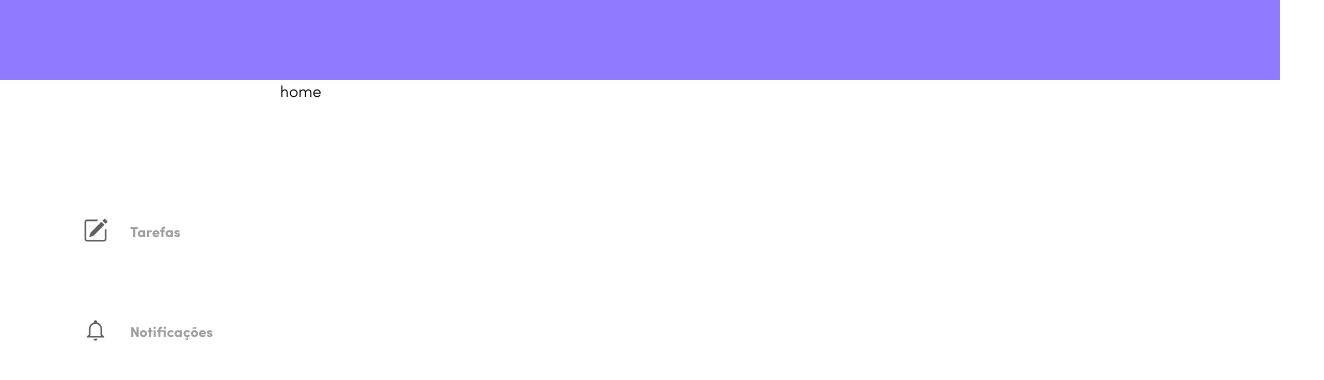
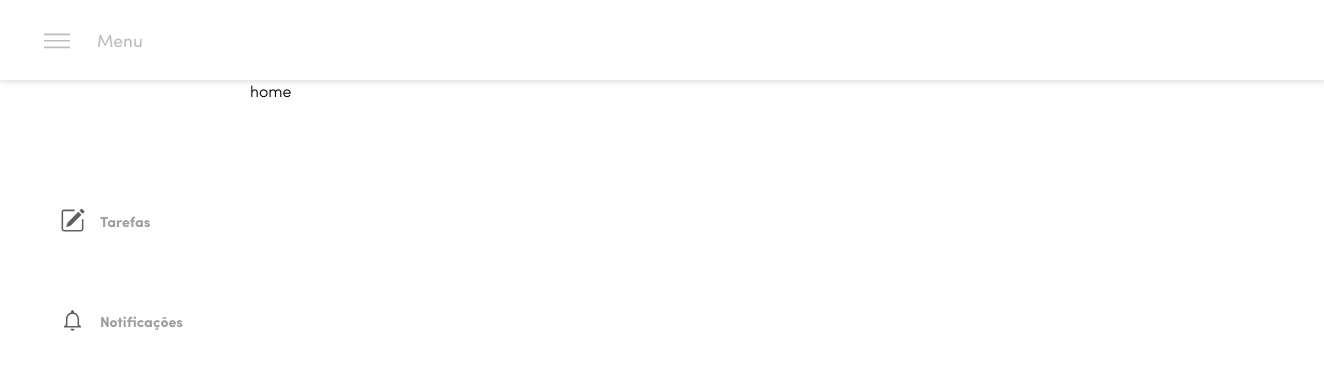
Before and after one commit to giovanijfc/taskuniue, a React (Create React App) app: page /home in a window 1280 px wide. Shown: the top 380 px of the page, 1324 px wide, since content can reach past the window. Built offline with nearby package versions, Linux system fonts and the light colour scheme.

Commit message:
adds implementation header and fixes sidebar

```diff
--- a/src/components/atoms/HeaderSideRoute/HeaderSideRoute.tsx
+++ b/src/components/atoms/HeaderSideRoute/HeaderSideRoute.tsx
@@ -1,6 +1,8 @@
 import React from 'react';
 
 import PrivateRoute from 'components/atoms/PrivateRoute/PrivateRoute';
+
+import useSidebar from 'hooks/useSidebar';
 
 import * as Styled from './styles';
 
@@ -9,20 +11,23 @@ const Sidebar = React.lazy(() =>
   import('components/organisms/Sidebar/Sidebar')
 );
 
-const HeaderSideRoute = ({ component: Component, ...props }) => (
+const HeaderSideRoute = ({ component: Component, ...props }) => {
+  const sidebar = useSidebar(true);
+
+  return (
     <PrivateRoute
       {...props}
       component={Component}
       render={() => (
         <Styled.ContainerRender>
-        <Header />
+          <Header {...sidebar} />
           <Styled.WrapperRow>
-          <Sidebar />
+            <Sidebar {...sidebar} />
             <Component />
           </Styled.WrapperRow>
         </Styled.ContainerRender>
       )}
     />
   );
-
+};
 export default HeaderSideRoute;
--- a/src/components/atoms/Text/Text.tsx
+++ b/src/components/atoms/Text/Text.tsx
@@ -6,6 +6,12 @@ const Text = styled.label<FontGuideTypes>`
   font-size: ${({ size }) => getFontSize(size)};
   color: ${({ color }) => color};
   font-weight: ${({ fontWeight }) => getFontWeight(fontWeight)};
+  webkit-touch-callout: none; /* iOS Safari */
+  -webkit-user-select: none; /* Safari */
+  -khtml-user-select: none; /* Konqueror HTML */
+  -moz-user-select: none; /* Old versions of Firefox */
+  -ms-user-select: none; /* Internet Explorer/Edge */
+  user-select: none;
 `;
 
 export default Text;
--- a/src/components/organisms/Header/Header.tsx
+++ b/src/components/organisms/Header/Header.tsx
@@ -1,9 +1,27 @@
 import React from 'react';
+
+import { SideBarType } from 'hooks/useSidebar';
 
 import * as Styled from './styles';
 
-const Header: React.FC = () => {
-  return <Styled.Container></Styled.Container>;
+const Header: React.FC<SideBarType> = sidebar => {
+  const onClickExpandedMenuHandler = (): void => {
+    if (sidebar.isOpen) return sidebar.close();
+
+    sidebar.open();
+  };
+
+  return (
+    <Styled.Container>
+      <Styled.WrapperOptionMenu>
+        <Styled.MenuIcon
+          isOpen={sidebar.isOpen}
+          onClick={onClickExpandedMenuHandler}
+        />
+        <Styled.StyledTextMenu>Menu</Styled.StyledTextMenu>
+      </Styled.WrapperOptionMenu>
+    </Styled.Container>
+  );
 };
 
 export default Header;
--- a/src/components/organisms/Header/styles.ts
+++ b/src/components/organisms/Header/styles.ts
@@ -1,11 +1,47 @@
 import styled from 'styled-components';
 
+import Text from 'components/atoms/Text/Text';
+
 import COLORS from 'styles/guides/colors';
+import SPACING from 'styles/guides/spacing';
+
+import { VscMenu } from 'react-icons/vsc';
 
 export const Container = styled.div`
   width: 100%;
   height: 80px;
   display: flex;
-  flex-direction: column;
-  background-color: ${COLORS.primary};
+  align-items: center;
+  flex-direction: row;
+  background-color: ${COLORS.white};
+  padding-left: 44px;
+  box-shadow: 0px 0px 6px 2px ${COLORS.gray300};
+  z-index: 3;
 `;
+
+export const WrapperOptionMenu = styled.div`
+  display: flex;
+  align-items: center;
+`;
+
+export const StyledTextMenu = styled(Text).attrs({
+  fontWeight: 'regular',
+  size: 'regular',
+  color: COLORS.gray400
+})`
+  margin-left: ${SPACING.high};
+  margin-bottom: 0.4px;
+`;
+
+export const MenuIcon = styled(VscMenu).attrs({ size: '26px' })<{
+  isOpen: boolean;
+}>`
+  color: ${COLORS.gray400};
+  cursor: pointer;
+  transform: ${({ isOpen }) => (isOpen ? 'rotate(0deg)' : 'rotate(180deg)')};
+  transition: all 0.5s;
+
+  :hover {
+    color: ${COLORS.gray500};
+  }
+`;
--- a/src/components/organisms/Sidebar/Sidebar.tsx
+++ b/src/components/organisms/Sidebar/Sidebar.tsx
@@ -1,19 +1,19 @@
 import React from 'react';
 import { useHistory, useLocation } from 'react-router-dom';
 
-import Text from 'components/atoms/Text/Text';
+import COLORS from 'styles/guides/colors';
 
-import COLORS from 'styles/guides/colors';
+import { SideBarType } from 'hooks/useSidebar';
 
 import * as Styled from './styles';
 
 import SIDEBAR_OPTIONS from './SIDEBAR_OPTIONS';
 
-const Sidebar: React.FC = () => {
+const Sidebar: React.FC<SideBarType> = sidebar => {
   const history = useHistory();
   const { pathname } = useLocation();
 
-  const onClickOptionSidebarHandler = route => {
+  const onClickOptionSidebarHandler = (route: string) => {
     history.push(route);
   };
 
@@ -36,20 +36,20 @@ const Sidebar: React.FC = () => {
         </Styled.WrapperIcon>
 
         <Styled.WrapperText>
-          <Text
+          <Styled.TextItem
             fontWeight='bold'
             color={selected ? COLORS.white : COLORS.gray500}
             size={selected ? 'regular' : 'small'}
           >
             {text}
-          </Text>
+          </Styled.TextItem>
         </Styled.WrapperText>
       </Styled.WrapperItemSidebar>
     );
   };
 
   return (
-    <Styled.Container>
+    <Styled.Container isOpen={sidebar.isOpen}>
       {SIDEBAR_OPTIONS.map(renderItemSidebar)}
     </Styled.Container>
   );
--- a/src/components/organisms/Sidebar/styles.ts
+++ b/src/components/organisms/Sidebar/styles.ts
@@ -1,16 +1,19 @@
 import styled from 'styled-components';
+
+import Text from 'components/atoms/Text/Text';
 
 import COLORS from 'styles/guides/colors';
 import SPACING from 'styles/guides/spacing';
 
-export const Container = styled.div`
-  width: 280px;
+export const Container = styled.div<{ isOpen: boolean }>`
+  width: ${({ isOpen }) => (isOpen ? '250px' : '0px')};
   height: 100%;
-  min-width: 200px;
+  min-width: ${({ isOpen }) => (isOpen ? '200px' : '0px')};
   display: flex;
   flex-direction: column;
-  padding-top: 100px;
+  padding-top: 90px;
   background-color: ${COLORS.white};
+  transition: all 0.5s;
 `;
 
 export const WrapperItemSidebar = styled.div<{ selected: boolean }>`
@@ -22,15 +25,20 @@ export const WrapperItemSidebar = styled.div<{ selected: boolean }>`
   padding-right: ${SPACING.default};
   background-color: ${({ selected }) =>
     selected ? COLORS.primary : COLORS.white};
+  cursor: pointer;
 `;
 
 export const WrapperIcon = styled.div`
-  width: 18%;
+  width: 40px;
   display: flex;
   justify-self: center;
   align-self: center;
 `;
 
 export const WrapperText = styled.div`
-  width: 18%;
+  width: 70px;
 `;
+
+export const TextItem = styled(Text)`
+  cursor: pointer;
+`;
--- /dev/null
+++ b/src/hooks/useSidebar.ts
@@ -0,0 +1,30 @@
+import { useLayoutEffect, useState, useCallback } from 'react';
+
+interface ReturnType {
+  isOpen: boolean;
+  open(): void;
+  close(): void;
+}
+
+export type SideBarType = ReturnType;
+
+export default function useSidebar(initialIsOpen: boolean): ReturnType {
+  const [isOpen, setIsOpen] = useState(initialIsOpen);
+
+  useLayoutEffect(() => {
+    if (isOpen !== initialIsOpen) {
+      setIsOpen(initialIsOpen);
+    }
+    // eslint-disable-next-line react-hooks/exhaustive-deps
+  }, [initialIsOpen]);
+
+  const close = useCallback(() => {
+    setIsOpen(false);
+  }, []);
+
+  const open = useCallback(() => {
+    setIsOpen(true);
+  }, []);
+
+  return { isOpen, open, close };
+}
--- a/src/styles/guides/colors.ts
+++ b/src/styles/guides/colors.ts
@@ -3,6 +3,7 @@ interface Colors {
   secondary: string;
   tertiary: string;
   background: string;
+  backgroundFullLight: string;
   backgroundLight: string;
   backgroundHeavy: string;
   white: string;
```
Lines whose indentation alone changed are shown as unchanged.
